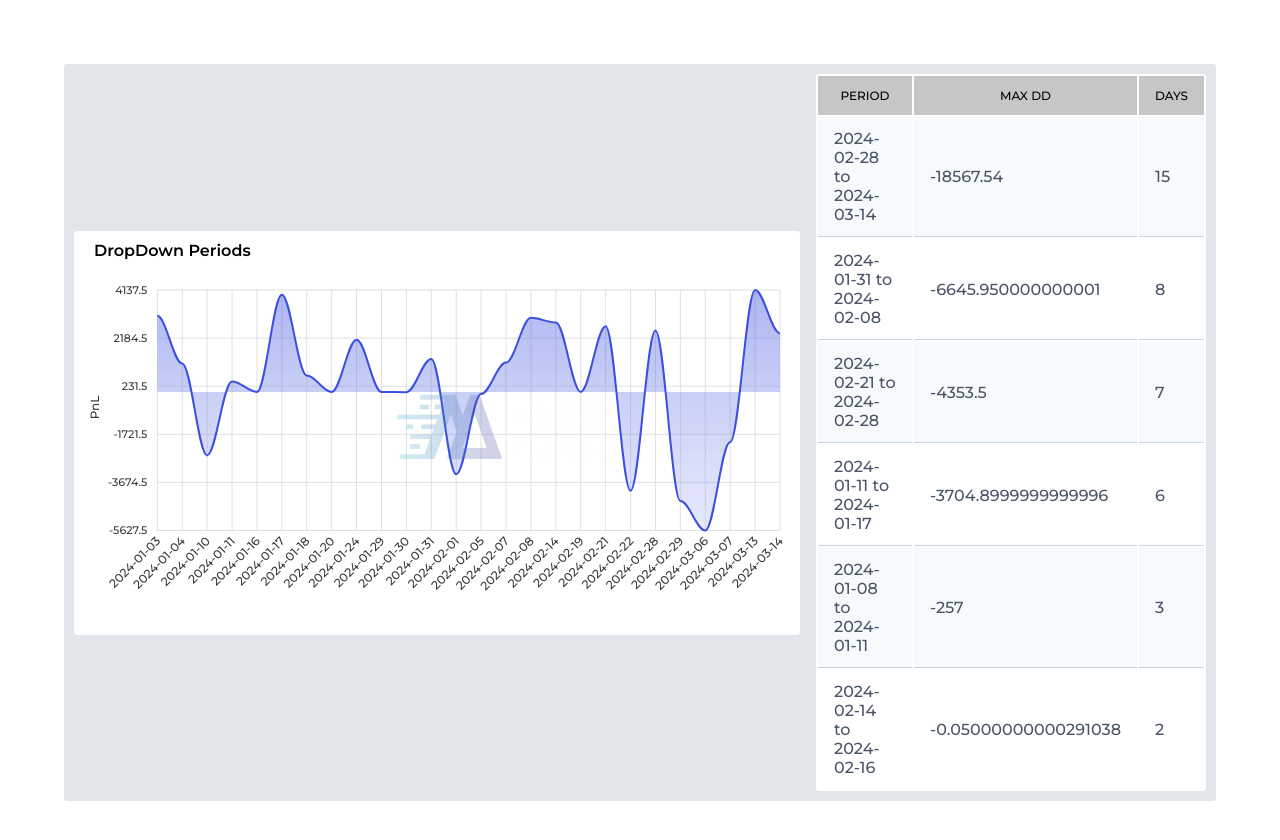
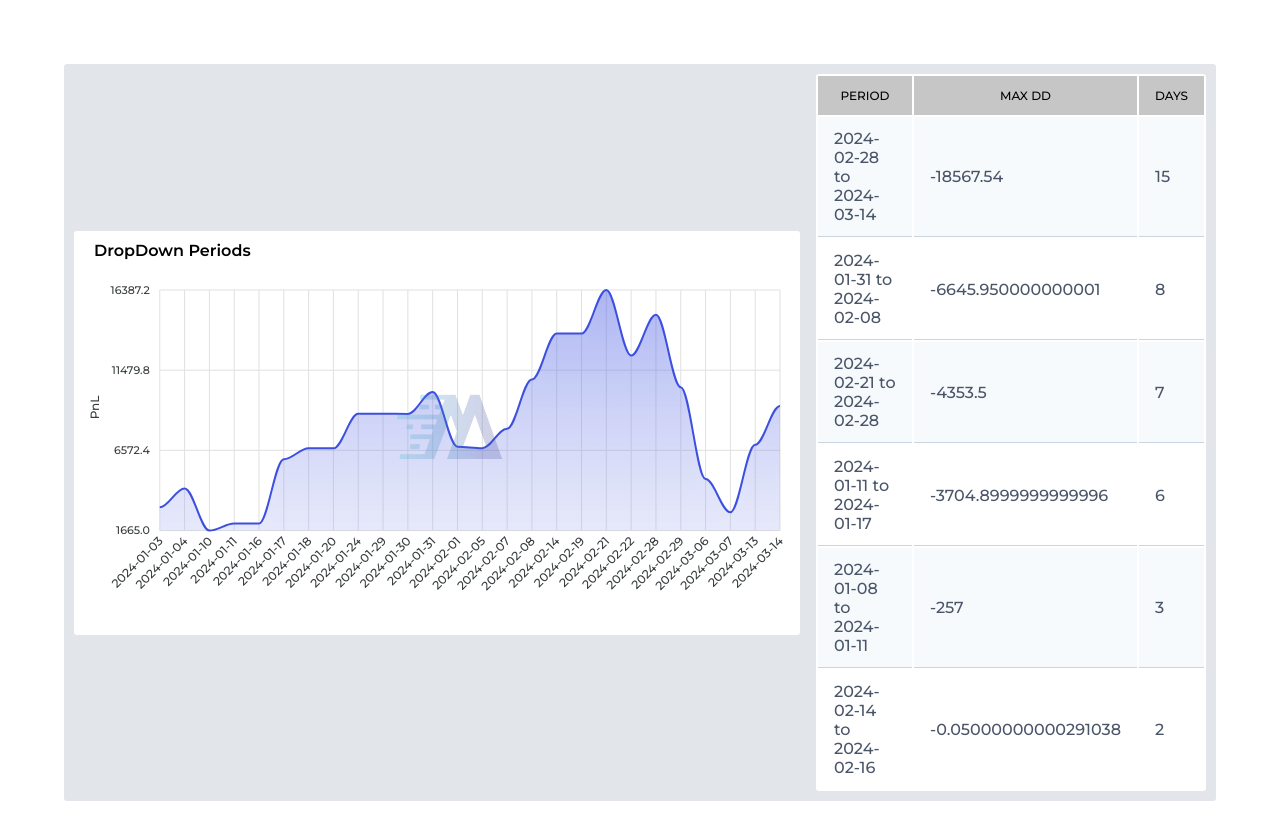
Before and after one commit to gauravgorade/test_trading, a React (Create React App) app: page / in a window 1280 px wide. Shown: the top 840 px of the page. Built offline with nearby package versions, Linux system fonts and the light colour scheme.

Commit message:
Chart Changes

```diff
--- a/src/components/ChartOne.jsx
+++ b/src/components/ChartOne.jsx
@@ -9,16 +9,16 @@ const ChartOne = () => {
     const [state, setState] = useState({
         series: [
             {
-                name: 'PnL',
-                data: chart1_data.map(item => item.pnl), // pnl values from the data
+                name: 'cumsum',
+                data: chart1_data.map(item => item.cumsum), // pnl values from the data
             },
 
         ],
     });
 
     // min and max values from the data
-    const minPnl = Math.min(...chart1_data.map(item => item.pnl));
-    const maxPnl = Math.max(...chart1_data.map(item => item.pnl));
+    const minPnl = Math.min(...chart1_data.map(item => item.cumsum));
+    const maxPnl = Math.max(...chart1_data.map(item => item.cumsum));
 
 
     const options = {
```
